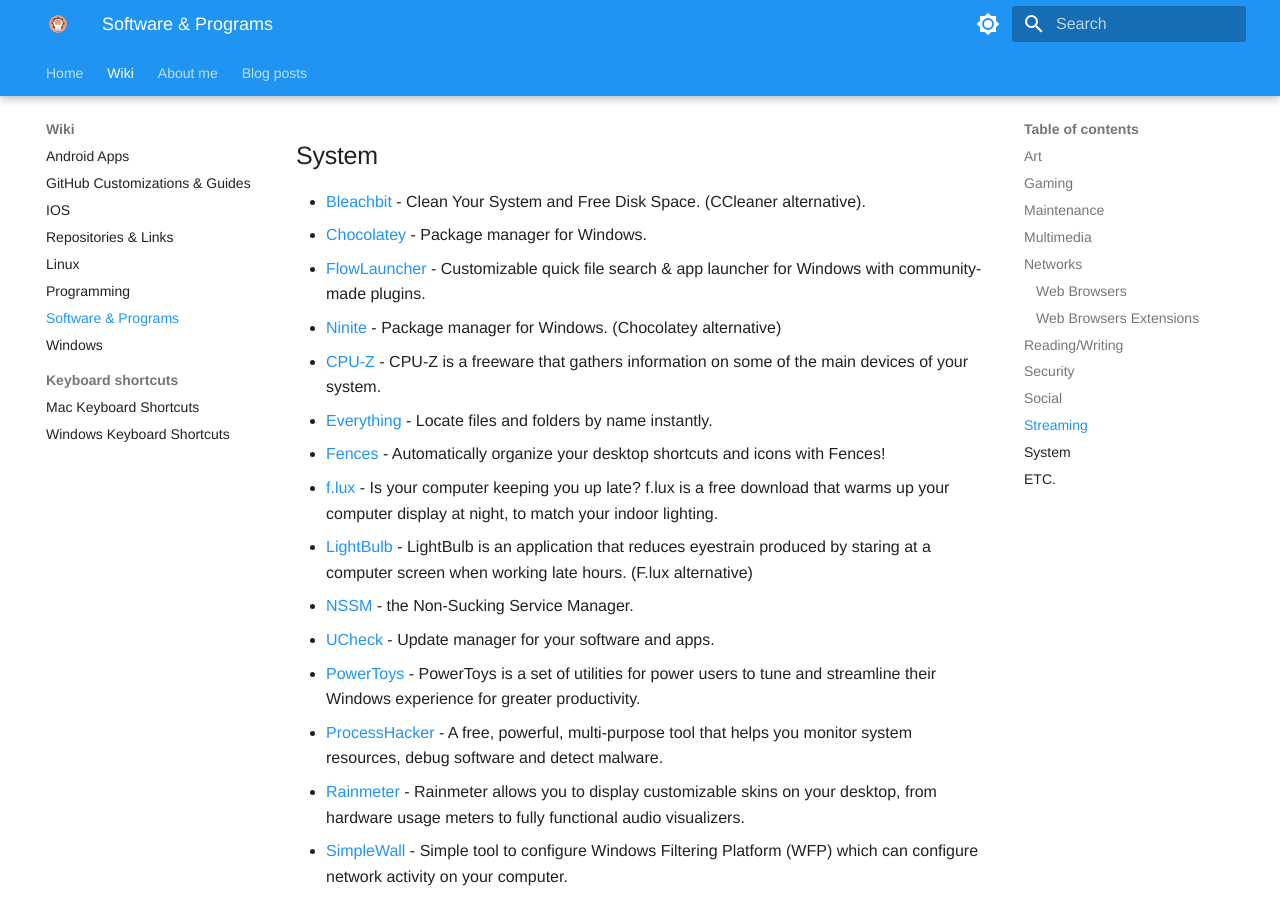
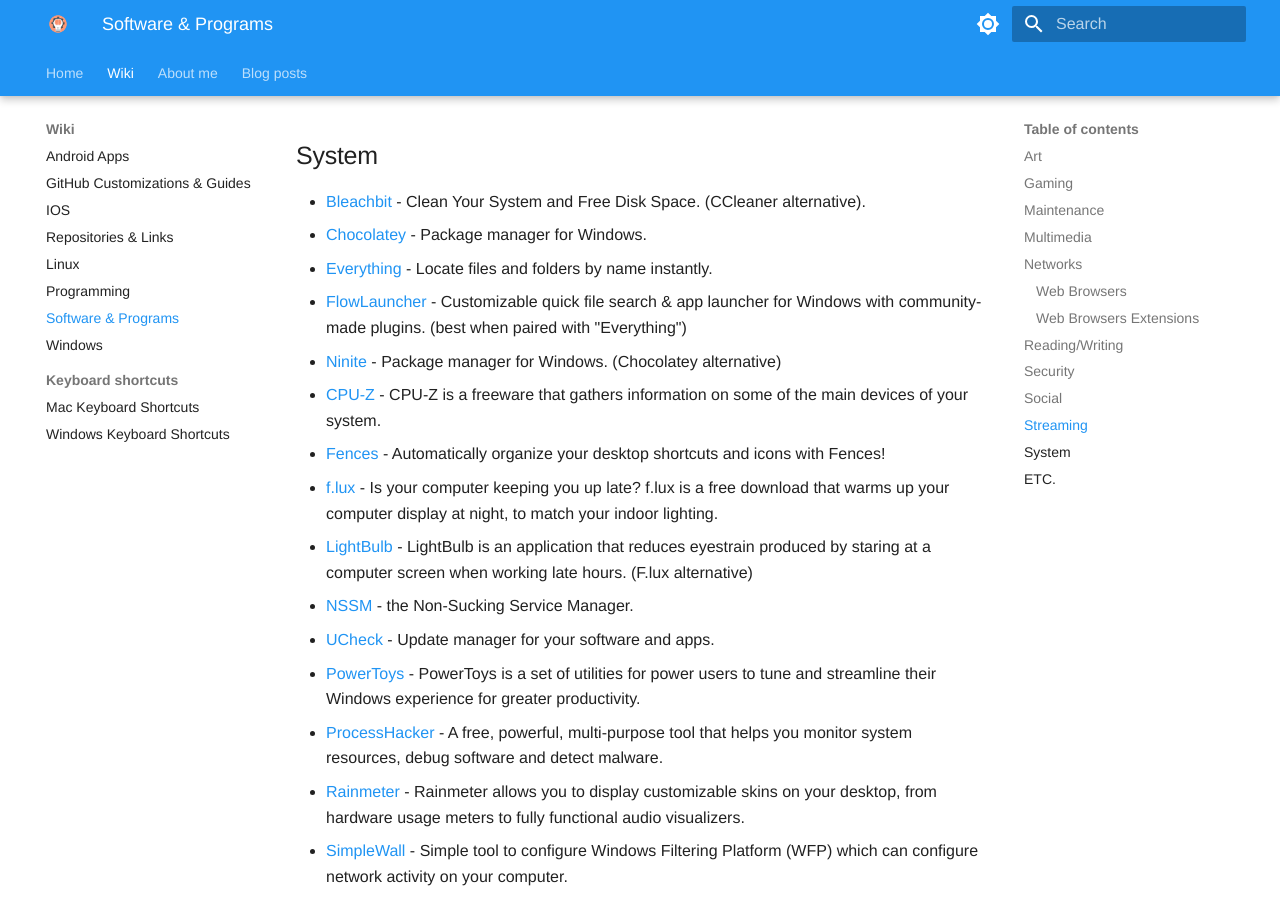
Before and after one commit to ZivSimchoni/Zwiki, an MkDocs documentation site: the page built from docs/Wiki/Programs.md, in a window 1280 px wide and 900 px high, scrolled down 5506 px. Built offline with MkDocs 1.6.1 and Material for MkDocs 9.7.7, drawn with Linux system fonts in a browser that asks for light colours; some web fonts are replaced.

Commit message:
Fix FlowLauncher's description

```diff
--- a/docs/Wiki/Programs.md
+++ b/docs/Wiki/Programs.md
@@ -145,10 +145,10 @@
 
 -   [Bleachbit](https://github.com/bleachbit/bleachbit) - Clean Your System and Free Disk Space. (CCleaner alternative).
 -   [Chocolatey](https://chocolatey.org/) - Package manager for Windows.
--   [FlowLauncher](https://www.flowlauncher.com/) - Customizable quick file search & app launcher for Windows with community-made plugins.
+-   [Everything](https://www.voidtools.com) - Locate files and folders by name instantly.
+-   [FlowLauncher](https://www.flowlauncher.com/) - Customizable quick file search & app launcher for Windows with community-made plugins. (best when paired with "Everything")
 -   [Ninite](https://ninite.com/) - Package manager for Windows. (Chocolatey alternative)
 -   [CPU-Z](https://www.cpuid.com/softwares/cpu-z.html) - CPU-Z is a freeware that gathers information on some of the main devices of your system.
--   [Everything](https://www.voidtools.com) - Locate files and folders by name instantly.
 -   [Fences](https://www.stardock.com/products/fences) - Automatically organize your desktop shortcuts and icons with Fences!
 -   [f.lux](https://justgetflux.com) - Is your computer keeping you up late? f.lux is a free download that warms up your computer display at night, to match your indoor lighting.
 -   [LightBulb](https://github.com/Tyrrrz/LightBulb) - LightBulb is an application that reduces eyestrain produced by staring at a computer screen when working late hours. (F.lux alternative)
```
